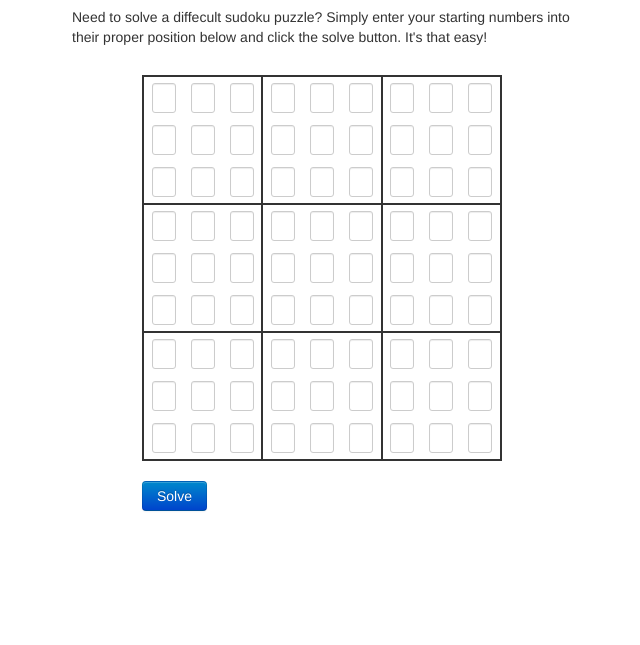
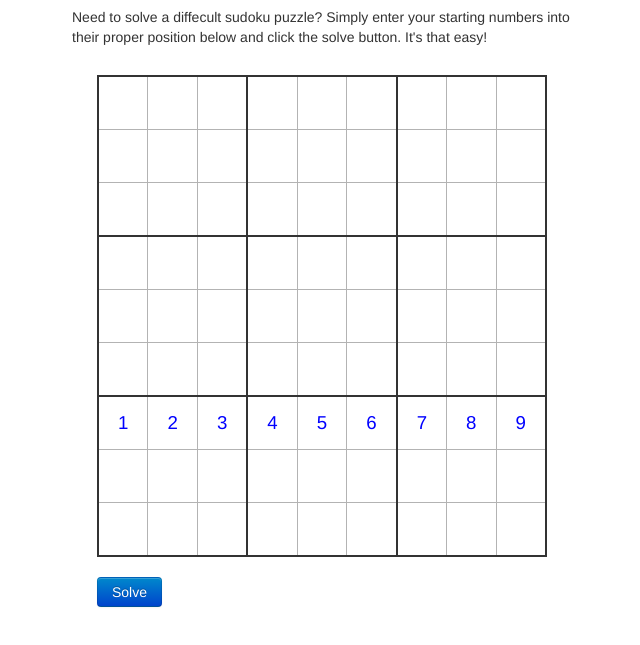
Before and after one commit to OakRaven/Sudoku-Solver, a plain HTML site: page index.html in a window 1280 px wide. Shown: the part 53-698 px from the top of the page, without its empty margins (318-958 px from the left). Drawn offline with Linux system fonts and the light colour scheme; no server answers.

Commit message:
Updated grid UI for a better user experience.

```diff
--- a/css/sudoku-solver.less
+++ b/css/sudoku-solver.less
@@ -1,4 +1,10 @@
-@cell-size: 40px;
+@cell-size:       50px;
+@grid-color:      #333;
+@grid-font-size:  14pt;
+
+.highlight {
+  background-color: lighten(@grid-color, 70%);
+}
 
 .container {
   width: 500px;
@@ -11,27 +17,47 @@ div#grid {
   margin-right: auto;
 
   table {
-    border:         2px solid #333;
+    border:         2px solid @grid-color;
 
     td {
       text-align:     center;
       vertical-align: center;
       width:          @cell-size;
       height:         @cell-size;
+      border:         1px solid lighten(@grid-color, 50%);
+      cursor:         pointer;
+
+      input {
+        width:        15px;
+        margin:       0;
+        display:      none;
+        border:       none;
+        font-size:    @grid-font-size;
+      }
+
+      span {
+        font-size:    @grid-font-size;
+        color:        blue;
+        display:      inline;
+      }
+
+      &.selected-cell {
+        input {
+          display:    inline;
+        }
+        span {
+          display:    none;
+        }
+      }
     }
 
     td:nth-child(3), td:nth-child(6) {
-      border-right:  2px solid #333;
+      border-right:  2px solid @grid-color;
     }
 
     tr:nth-child(3) td, tr:nth-child(6) td {
-      border-bottom:  2px solid #333;
+      border-bottom:  2px solid @grid-color;
     }
-  }
-
-  input[type=text] {
-    width:          10px;
-    margin:         0;
   }
 
   #solve-btn {
--- a/index.html
+++ b/index.html
@@ -5,6 +5,7 @@
   <title>Sudoku Solver</title>
   <link rel="stylesheet" type="text/css" href="css/bootstrap.css" media="all" />
   <link rel="stylesheet/less" type="text/css" href="css/sudoku-solver.less" media="all" />
+  <!-- <link rel="stylesheet" type="text/css" href="css/ss.css" media="all"> -->
 
   <script src="js/lib/less.min.js"></script>
   <script src="js/lib/require-jquery.js" data-main="js/main"></script>
@@ -18,103 +19,103 @@
     <div id="grid">
       <table>
         <tr>
-          <td><input type="text" name="" id=""></td>
-          <td><input type="text" name="" id=""></td>
-          <td><input type="text" name="" id=""></td>
-          <td><input type="text" name="" id=""></td>
-          <td><input type="text" name="" id=""></td>
-          <td><input type="text" name="" id=""></td>
-          <td><input type="text" name="" id=""></td>
-          <td><input type="text" name="" id=""></td>
-          <td><input type="text" name="" id=""></td>
+          <td><input type="text" value=""><span></span></td>
+          <td><input type="text" value=""><span></span></td>
+          <td><input type="text" value=""><span></span></td>
+          <td><input type="text" value=""><span></span></td>
+          <td><input type="text" value=""><span></span></td>
+          <td><input type="text" value=""><span></span></td>
+          <td><input type="text" value=""><span></span></td>
+          <td><input type="text" value=""><span></span></td>
+          <td><input type="text" value=""><span></span></td>
         </tr>
         <tr>
-          <td><input type="text" name="" id=""></td>
-          <td><input type="text" name="" id=""></td>
-          <td><input type="text" name="" id=""></td>
-          <td><input type="text" name="" id=""></td>
-          <td><input type="text" name="" id=""></td>
-          <td><input type="text" name="" id=""></td>
-          <td><input type="text" name="" id=""></td>
-          <td><input type="text" name="" id=""></td>
-          <td><input type="text" name="" id=""></td>
+          <td><input type="text" value=""><span></span></td>
+          <td><input type="text" value=""><span></span></td>
+          <td><input type="text" value=""><span></span></td>
+          <td><input type="text" value=""><span></span></td>
+          <td><input type="text" value=""><span></span></td>
+          <td><input type="text" value=""><span></span></td>
+          <td><input type="text" value=""><span></span></td>
+          <td><input type="text" value=""><span></span></td>
+          <td><input type="text" value=""><span></span></td>
         </tr>
         <tr>
-          <td><input type="text" name="" id=""></td>
-          <td><input type="text" name="" id=""></td>
-          <td><input type="text" name="" id=""></td>
-          <td><input type="text" name="" id=""></td>
-          <td><input type="text" name="" id=""></td>
-          <td><input type="text" name="" id=""></td>
-          <td><input type="text" name="" id=""></td>
-          <td><input type="text" name="" id=""></td>
-          <td><input type="text" name="" id=""></td>
+          <td><input type="text" value=""><span></span></td>
+          <td><input type="text" value=""><span></span></td>
+          <td><input type="text" value=""><span></span></td>
+          <td><input type="text" value=""><span></span></td>
+          <td><input type="text" value=""><span></span></td>
+          <td><input type="text" value=""><span></span></td>
+          <td><input type="text" value=""><span></span></td>
+          <td><input type="text" value=""><span></span></td>
+          <td><input type="text" value=""><span></span></td>
         </tr>
         <tr>
-          <td><input type="text" name="" id=""></td>
-          <td><input type="text" name="" id=""></td>
-          <td><input type="text" name="" id=""></td>
-          <td><input type="text" name="" id=""></td>
-          <td><input type="text" name="" id=""></td>
-          <td><input type="text" name="" id=""></td>
-          <td><input type="text" name="" id=""></td>
-          <td><input type="text" name="" id=""></td>
-          <td><input type="text" name="" id=""></td>
+          <td><input type="text" value=""><span></span></td>
+          <td><input type="text" value=""><span></span></td>
+          <td><input type="text" value=""><span></span></td>
+          <td><input type="text" value=""><span></span></td>
+          <td><input type="text" value=""><span></span></td>
+          <td><input type="text" value=""><span></span></td>
+          <td><input type="text" value=""><span></span></td>
+          <td><input type="text" value=""><span></span></td>
+          <td><input type="text" value=""><span></span></td>
         </tr>
         <tr>
-          <td><input type="text" name="" id=""></td>
-          <td><input type="text" name="" id=""></td>
-          <td><input type="text" name="" id=""></td>
-          <td><input type="text" name="" id=""></td>
-          <td><input type="text" name="" id=""></td>
-          <td><input type="text" name="" id=""></td>
-          <td><input type="text" name="" id=""></td>
-          <td><input type="text" name="" id=""></td>
-          <td><input type="text" name="" id=""></td>
+          <td><input type="text" value=""><span></span></td>
+          <td><input type="text" value=""><span></span></td>
+          <td><input type="text" value=""><span></span></td>
+          <td><input type="text" value=""><span></span></td>
+          <td><input type="text" value=""><span></span></td>
+          <td><input type="text" value=""><span></span></td>
+          <td><input type="text" value=""><span></span></td>
+          <td><input type="text" value=""><span></span></td>
+          <td><input type="text" value=""><span></span></td>
         </tr>
         <tr>
-          <td><input type="text" name="" id=""></td>
-          <td><input type="text" name="" id=""></td>
-          <td><input type="text" name="" id=""></td>
-          <td><input type="text" name="" id=""></td>
-          <td><input type="text" name="" id=""></td>
-          <td><input type="text" name="" id=""></td>
-          <td><input type="text" name="" id=""></td>
-          <td><input type="text" name="" id=""></td>
-          <td><input type="text" name="" id=""></td>
+          <td><input type="text" value=""><span></span></td>
+          <td><input type="text" value=""><span></span></td>
+          <td><input type="text" value=""><span></span></td>
+          <td><input type="text" value=""><span></span></td>
+          <td><input type="text" value=""><span></span></td>
+          <td><input type="text" value=""><span></span></td>
+          <td><input type="text" value=""><span></span></td>
+          <td><input type="text" value=""><span></span></td>
+          <td><input type="text" value=""><span></span></td>
         </tr>
         <tr>
-          <td><input type="text" name="" id=""></td>
-          <td><input type="text" name="" id=""></td>
-          <td><input type="text" name="" id=""></td>
-          <td><input type="text" name="" id=""></td>
-          <td><input type="text" name="" id=""></td>
-          <td><input type="text" name="" id=""></td>
-          <td><input type="text" name="" id=""></td>
-          <td><input type="text" name="" id=""></td>
-          <td><input type="text" name="" id=""></td>
+          <td><input type="text" value="1"><span>1</span></td>
+          <td><input type="text" value="2"><span>2</span></td>
+          <td><input type="text" value="3"><span>3</span></td>
+          <td><input type="text" value="4"><span>4</span></td>
+          <td><input type="text" value="5"><span>5</span></td>
+          <td><input type="text" value="6"><span>6</span></td>
+          <td><input type="text" value="7"><span>7</span></td>
+          <td><input type="text" value="8"><span>8</span></td>
+          <td><input type="text" value="9"><span>9</span></td>
         </tr>
         <tr>
-          <td><input type="text" name="" id=""></td>
-          <td><input type="text" name="" id=""></td>
-          <td><input type="text" name="" id=""></td>
-          <td><input type="text" name="" id=""></td>
-          <td><input type="text" name="" id=""></td>
-          <td><input type="text" name="" id=""></td>
-          <td><input type="text" name="" id=""></td>
-          <td><input type="text" name="" id=""></td>
-          <td><input type="text" name="" id=""></td>
+          <td><input type="text" value=""><span></span></td>
+          <td><input type="text" value=""><span></span></td>
+          <td><input type="text" value=""><span></span></td>
+          <td><input type="text" value=""><span></span></td>
+          <td><input type="text" value=""><span></span></td>
+          <td><input type="text" value=""><span></span></td>
+          <td><input type="text" value=""><span></span></td>
+          <td><input type="text" value=""><span></span></td>
+          <td><input type="text" value=""><span></span></td>
         </tr>
         <tr>
-          <td><input type="text" name="" id=""></td>
-          <td><input type="text" name="" id=""></td>
-          <td><input type="text" name="" id=""></td>
-          <td><input type="text" name="" id=""></td>
-          <td><input type="text" name="" id=""></td>
-          <td><input type="text" name="" id=""></td>
-          <td><input type="text" name="" id=""></td>
-          <td><input type="text" name="" id=""></td>
-          <td><input type="text" name="" id=""></td>
+          <td><input type="text" value=""><span></span></td>
+          <td><input type="text" value=""><span></span></td>
+          <td><input type="text" value=""><span></span></td>
+          <td><input type="text" value=""><span></span></td>
+          <td><input type="text" value=""><span></span></td>
+          <td><input type="text" value=""><span></span></td>
+          <td><input type="text" value=""><span></span></td>
+          <td><input type="text" value=""><span></span></td>
+          <td><input type="text" value="1"><span></span></td>
         </tr>
       </table>
       <a href="#" id="solve-btn" class="btn btn-primary">Solve</a>
```
Also changed, not shown: 1 other file.
